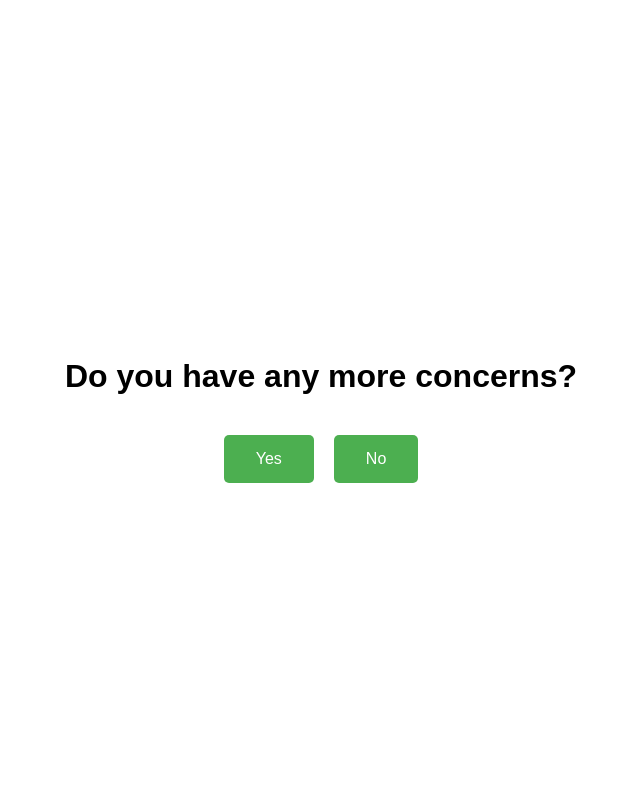
After one commit to ghandylan/Mapuan-Academic-Advising, a Flask app: page /exit_confirmation in a window 1280 px wide. The commit adds this page. Shown: the whole page, without its empty margins (319-959 px from the left). Run offline with Flask 3, Linux system fonts and the light colour scheme.

Commit message:
GOOODS PAR

```diff
--- a/main.py
+++ b/main.py
@@ -1,6 +1,7 @@
 import os
+import vonage  # sms API
 
-import vonage  # sms API
+from datetime import datetime
 from flask import Flask, render_template, request, jsonify, redirect, url_for, session, flash
 from flask_sqlalchemy import SQLAlchemy
 from sqlalchemy import *
@@ -22,12 +23,15 @@ login_manager.init_app(my_app)
 
 
 @login_manager.user_loader
-def load_user(student_number):
-    return Student.query.get(student_number)
-
-
-def load_admin(admin_number):
-    return Admin.query.get(admin_number)
+def load_user(user_id):
+    student = Student.query.filter_by(student_number=user_id).first()
+    admin = Admin.query.filter_by(admin_number=user_id).first()
+    if student:
+        return student
+    elif admin:
+        return admin
+    else:
+        return None
 
 
 class Student(db.Model, UserMixin):
@@ -42,6 +46,7 @@ class Student(db.Model, UserMixin):
     student_additional_comment = db.Column(String(255))
     queue_order = db.Column(Integer)
     queue_status = db.Column(String(255))
+    is_admin = db.Column(Boolean, nullable=False, default=False)
 
     queue_ID = db.Column(Integer, ForeignKey('queue.queue_ID'))
     queue = relationship("Queue", backref="students")
@@ -64,6 +69,8 @@ class Admin(db.Model, UserMixin):
     admin_name = db.Column(String(255), nullable=False)
     available = db.Column(Boolean, nullable=False, default=True)
     zoom_link = db.Column(String(255))
+    status = db.Column(String(255))
+    is_admin = db.Column(Boolean, nullable=False, default=True)
 
     def is_active(self):
         return True
@@ -87,9 +94,11 @@ class Feedback(db.Model, UserMixin):
     feedback_id = db.Column(Integer, primary_key=True, autoincrement=True)
     feedback = db.Column(String(255), nullable=False)
     student_number = db.Column(String(10), ForeignKey('student.student_number'), nullable=False)
-    student = relationship("Student", backref="feedbacks")
     rating = db.Column(String(255), nullable=False)
     admin_id = db.Column(Integer, ForeignKey('admin.admin_id'), nullable=False)
+    date = db.Column(String(255), nullable=False)
+
+    student = relationship("Student", backref="feedbacks")
     admin = relationship("Admin", backref="feedbacks")
 
 
@@ -99,6 +108,7 @@ class Class(db.Model, UserMixin):
     class_code = db.Column(String(255), nullable=False)
     teacher_name = db.Column(String(255), nullable=False)
     admin_id = db.Column(Integer, ForeignKey('admin.admin_id'), nullable=False)
+
     admin = relationship("Admin", backref="classes")
 
 
@@ -120,10 +130,15 @@ def login():
             if student:
                 session['user_id'] = student.student_number
                 login_user(student, remember=True)
+                print(f'Student {student.student_name} has logged in')
                 return redirect(url_for('student_dashboard'))
             elif admin:
                 session['admin_id'] = admin.admin_id
                 login_user(admin, remember=True)
+                admin.status = 'Online'
+                db.session.commit()
+                print(f'Admin {admin.admin_name} has logged in')
+                print(f'Admin {admin.admin_name} is online')
                 return redirect(url_for('admin_dashboard'))
             else:
                 flash('Invalid email or password', 'warning')
@@ -174,33 +189,18 @@ def student_dashboard():
                 user.queue_status = 'Waiting'
                 db.session.commit()
 
-            return render_template('student/advising.html', user=user, username=user.student_name, admins=admins,
-                                   queue_count=queue_count, admin_id=admin_id, admin_name=admin_name)
-        return render_template('student/enqueue.html', user=user, username=user.student_name, admins=admins,
+            return render_template('student/advising.html',
+                                   user=user,
+                                   username=user.student_name,
+                                   admins=admins,
+                                   queue_count=queue_count,
+                                   admin_id=admin_id,
+                                   admin_name=admin_name)
+        return render_template('student/enqueue.html',
+                               user=user,
+                               username=user.student_name,
+                               admins=admins,
                                queue_count=queue_count)
-
-
-@my_app.route('/feedback', methods=['GET', 'POST'])  # STUDENT VIEW
-@login_required
-def feedback():
-    if request.method == 'POST':
-        user_id = session.get('user_id')
-        user = Student.query.get(user_id)
-        student_number = user.student_number
-
-        rating = request.form.get('rating')
-        comments = request.form.get('comments')
-        adviser = Admin.query.filter_by(admin_id=user.queue_ID).first()
-
-        student_feedback = Feedback(student_number=student_number,
-                                    admin_id=adviser.admin_id,
-                                    feedback=comments,
-                                    rating=rating
-                                    )
-        db.session.add(student_feedback)
-        db.session.commit()
-
-    return render_template('student/feedback.html')
 
 
 @my_app.route('/student_register', methods=['GET', 'POST'])  # STUDENT VIEW
@@ -213,13 +213,14 @@ def student_register():
 
     user.student_concern = concern
     user.student_additional_comment = concerns
-    db.session.commit()
 
     adviser_in_charge = Admin.query.filter_by(admin_id=user.queue_ID).first().admin_name
     queue_count = Student.query.filter_by(queue_ID=user.queue_ID).count()
     zoom_link = Admin.query.filter_by(admin_id=user.queue_ID).first().zoom_link
     queue_order = user.queue_order
     queue_status = user.queue_status
+
+    db.session.commit()
 
     if user_id:
         if request.method == 'POST':
@@ -230,7 +231,8 @@ def student_register():
 
             send_sms_vonage(formatted_number, message)
 
-            return render_template('student/zoom.html', user=user,
+            return render_template('student/zoom.html',
+                                   user=user,
                                    adviser_in_charge=adviser_in_charge,
                                    username=user.student_name,
                                    queue_count=queue_count,
@@ -247,6 +249,52 @@ def get_queue_status():
     queue_status = user.queue_status
 
     return jsonify(queue_status=queue_status)
+
+
+@my_app.route('/feedback', methods=['GET', 'POST'])  # STUDENT VIEW
+@login_required
+def feedback():
+    if request.method == 'POST':
+        now = datetime.now()
+        user_id = session.get('user_id')
+        user = Student.query.get(user_id)
+
+        student_number = user.student_number
+        adviser = Admin.query.filter_by(admin_id=user.queue_ID).first()
+        comments = request.form.get('comments')
+        rating = request.form.get('rating')
+        date = now.strftime("%Y-%m-%d %H:%M:%S")
+
+        student_feedback = Feedback(feedback=comments,
+                                    student_number=student_number,
+                                    rating=rating,
+                                    admin_id=adviser.admin_id,
+                                    date=date
+                                    )
+
+        user.student_concern = "Other"
+        user.student_additional_comment = None
+        user.queue_order = 0
+        user.queue_status = None
+        user.queue_ID = None
+        db.session.add(student_feedback)
+        db.session.commit()
+        return redirect(url_for('exit_confirmation'))
+
+    #     if user wants to log out
+
+    return render_template('student/feedback.html')
+
+
+@my_app.route('/exit_confirmation', methods=['GET', 'POST'])  # STUDENT VIEW
+def exit_confirmation():
+    if request.method == 'POST':
+        if 'Yes' in request.form:
+            return redirect(url_for('student_dashboard'))
+        else:
+            return redirect(url_for('logout'))
+
+    return render_template('student/exit_confirmation.html')
 
 
 @my_app.route('/admin_dashboard', methods=['GET', 'POST'])  # ADMIN VIEW
@@ -269,10 +317,6 @@ def admin_dashboard():
         if action == 'check':
             student.queue_status = 'Fulfilled'
             if student.queue_order == 1:
-                # student.queue_order = None
-                # student.student_concern = None
-                # student.student_additional_comment = None
-                # student.queue_ID = None
                 db.session.commit()
                 # update queue order of all students in queue
                 students = Student.query.filter(Student.queue_ID == user_id).all()
@@ -285,6 +329,11 @@ def admin_dashboard():
         elif action == 'delete':
             # perform delete action
             db.session.delete(student)
+            # update queue order of all students in queue
+            students = Student.query.filter(Student.queue_ID == user_id).all()
+            for student in students:
+                if student.queue_order > student.queue_order:
+                    student.queue_order = student.queue_order - 1
             db.session.commit()
     return render_template('admin/Livelist-admin.html', user=user, username=user.admin_name, students=students)
 
@@ -301,10 +350,25 @@ def login_page():
     return render_template('login.html', error=error)
 
 
-@my_app.route('/logout')  # LOGOUT
+@my_app.route('/logout', methods=['GET', 'POST'])  # LOGOUT
 @login_required
 def logout():
+    if current_user.is_admin:
+        current_user.status = "Offline"
+        print(f"Admin {current_user.admin_name} logged out")
+    else:
+        current_user.student_concern = "Other"
+        current_user.student_additional_comment = ""
+        current_user.queue_order = 0
+        current_user.queue_status = ""
+        current_user.queue_ID = None
+        db.session.commit()
+
+        print(f"Student {current_user.student_name} logged out")
+
+    db.session.commit()
     logout_user()
+
     flash('Logged out successfully', 'success')
     return redirect(url_for('login_page'))
 
--- a/templates/admin/Feedback-Student.html
+++ b/templates/admin/Feedback-Student.html
@@ -11,7 +11,7 @@
 
     <div>
         <header class="header">
-            <img src="/Img/mymapua.png" alt="Logo">
+            <img src="../../static/img/mymapua.png" alt="Logo">
             <h1>Welcome *admin name,*</h1>
             <p>Mapua Academic Advising</p>
         </header>
--- a/templates/admin/Livelist-admin.html
+++ b/templates/admin/Livelist-admin.html
@@ -38,8 +38,6 @@
         function logout() {
             if (confirm('Are you sure you want to logout?')) {
                 window.location.href = logoutUrl;
-            } else {
-                return false;
             }
         }
     </script>
@@ -67,6 +65,8 @@
                         <div class="column-header"><b>Year and Program</b></div>
                         <div class="column-header"><b>Status</b></div>
                         <div class="column-header"><b></b></div>
+                        <div class="column-header"><b></b></div>
+
                     </div>
 
                     {% for student in students %}
--- a/templates/student/enqueue.html
+++ b/templates/student/enqueue.html
@@ -70,7 +70,7 @@
 
     <div id="button-container">
         <a href="#" onclick="logout()">
-            <button class="logout"">Log Out</button>
+            <button class="logout">Log Out</button>
         </a>
         <input type="submit" value="Enqueue">
     </div>
--- /dev/null
+++ b/templates/student/exit_confirmation.html
@@ -0,0 +1,65 @@
+<!DOCTYPE html>
+<html lang="en">
+
+<head>
+    <meta charset="UTF-8">
+    <meta http-equiv="X-UA-Compatible" content="IE=edge">
+    <meta name="viewport" content="width=device-width, initial-scale=1.0">
+    <title>Document</title>
+    <style>
+        body {
+            font-family: Arial, sans-serif;
+            margin: 0;
+            padding: 0;
+            display: flex;
+            flex-direction: column;
+            justify-content: center;
+            align-items: center;
+            height: 100vh;
+        }
+
+        h1 {
+            text-align: center;
+            margin-top: 50px;
+            margin-bottom: 30px;
+        }
+
+        form {
+            display: flex;
+            justify-content: center;
+        }
+
+        button {
+            background-color: #4CAF50;
+            border: none;
+            color: white;
+            padding: 15px 32px;
+            text-align: center;
+            text-decoration: none;
+            display: inline-block;
+            font-size: 16px;
+            margin: 10px;
+            cursor: pointer;
+            border-radius: 5px;
+        }
+
+        button:hover {
+            background-color: #3e8e41;
+        }
+
+        button:active {
+            background-color: #3e8e41;
+            transform: translateY(2px);
+        }
+    </style>
+</head>
+
+<body>
+<h1>Do you have any more concerns?</h1>
+<form action="{{ url_for('exit_confirmation') }}" method="post">
+    <button type="submit" name="Yes">Yes</button>
+    <button type="submit" name="No">No</button>
+</form>
+</body>
+
+</html>
```
Also changed, not shown: templates/admin/Feedback-admin.html (+5 -6 lines), templates/admin/editzoom-admin.html (+58 -59 lines), templates/student/feedback.html (+10 -33 lines), static/styles/student/feedback.css (indentation only).
